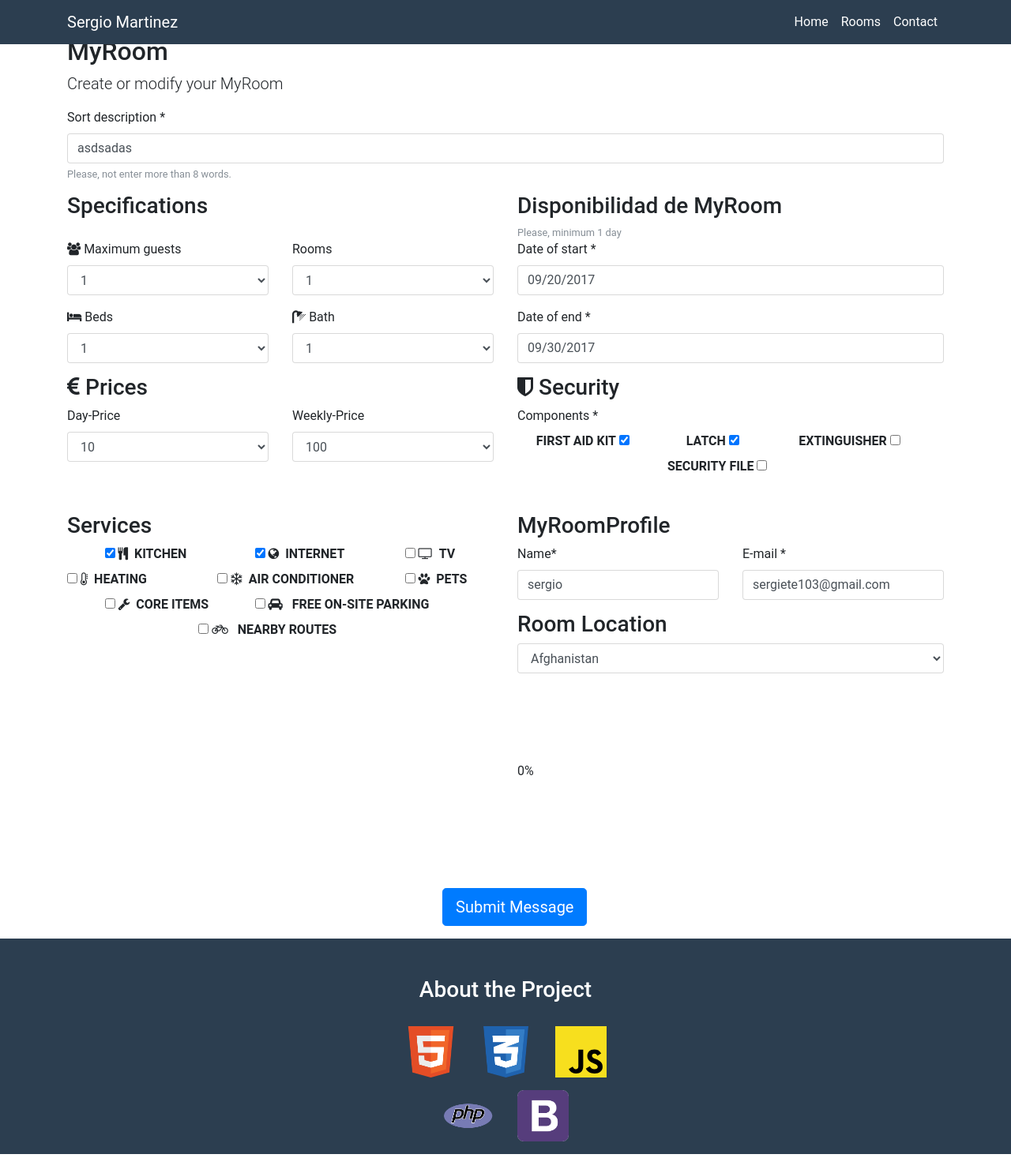
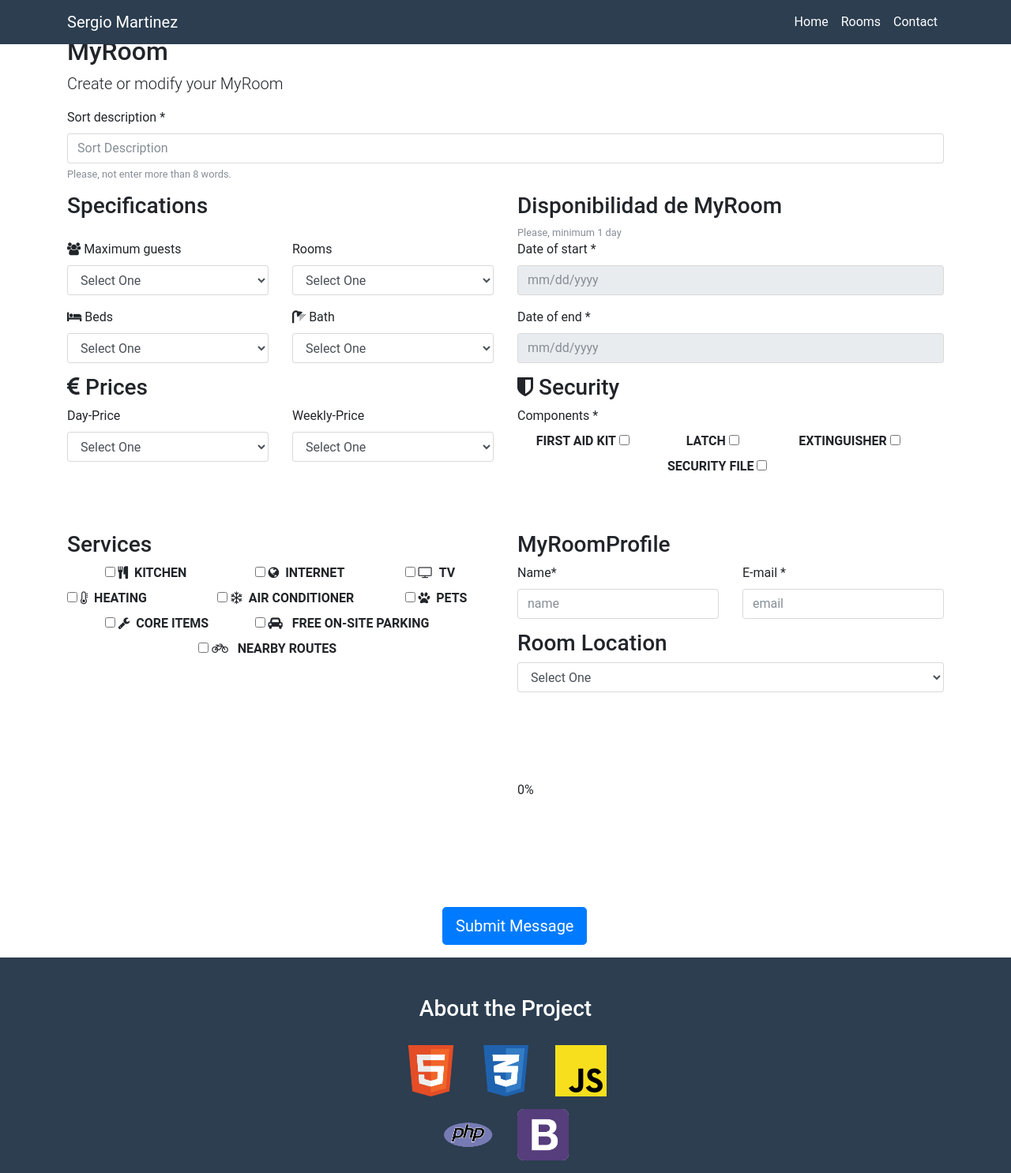
Before and after one commit to Sermartguer/Server-Project, a PHP site: page /index.php?module=rooms&view=create_rooms in a window 1280 px wide. Shown: the whole page at 79% size. Before the commit the page ends 1462 px from the top, so only its background shows below. Run offline with PHP 8.4, Linux system fonts and the light colour scheme; some libraries are stand-ins or nearby versions.

Commit message:
Return clear
When the index return since results, the create cleans up data

```diff
--- a/modules/rooms/utils/functions_rooms.inc.php
+++ b/modules/rooms/utils/functions_rooms.inc.php
@@ -91,13 +91,13 @@ function validate_user($value) {
         $valido = false;
     }
 
-    if(count($resultado['components']) <=1){
+    if(count($resultado['components']) <1){
 
 
         $error['components'] = "Select 1 or more.";
         $valido = false;
     }
-    if(count($resultado['services']) <=1){
+    if(count($resultado['services']) <1){
 
         $error['services'] = "Select 1 or more.";
         $valido = false;
--- a/modules/rooms/view/create_rooms.php
+++ b/modules/rooms/view/create_rooms.php
@@ -51,7 +51,7 @@
                             <i class="fa fa-users" aria-hidden="true"></i>
                             <label for="exampleFormControlSelect1">Maximum guests</label>
                             <select class="form-control" id="maxguest" name="maxguest">
-                                <!--<option value="Select One">Select One</option>-->
+                                <option value="Select One">Select One</option>
                                 <option value="1">1</option>
                                 <option value="2">2</option>
                                 <option value="3">3</option>
@@ -72,7 +72,7 @@
                             <i class="" src="../../../view/img/open-exit-door.svg" aria-hidden="true"></i>
                             <label for="exampleFormControlSelect1">Rooms</label>
                             <select class="form-control" id="numbrooms" name="numbrooms">
-                                <!--<option value="Select One">Select One</option>-->
+                              <option value="Select One">Select One</option>
                                 <option value="1">1</option>
                                 <option value="2">2</option>
                                 <option value="3">3</option>
@@ -86,8 +86,8 @@
                     <div class="col-12 col-sm-12 col-md-6 col-lg-6 col-xl-6">
                         <div class="form-group">
                             <label>Date of start *</label><br />
-                            <input  id="date_start" type="text" name="date_start"   class="form-control" placeholder="mm/dd/yyyy"  value="09/20/2017">
-                                <div id="date_start"><?php
+                            <input  id="date_start" type="text" name="date_start"   class="form-control" placeholder="mm/dd/yyyy"  value="09/20/2017" readonly>
+                                <div id="date_start" ><?php
                                 if (isset($error['date_start'])) {
                                     print("<BR><span style='color: #ff0000'>" . "* " . $error['date_start'] . "</span><br/>");
                                 }
@@ -105,7 +105,7 @@
                             <i class="fa fa-bed" aria-hidden="true"></i>
                             <label for="exampleFormControlSelect1">Beds</label>
                             <select class="form-control" id="numbbeds" name="numbbeds">
-                                <!--<option value="Select One">Select One</option>-->
+                                <option value="Select One">Select One</option>
                                 <option value="1">1</option>
                                 <option value="2">2</option>
                                 <option value="3">3</option>
@@ -126,7 +126,7 @@
                             <i class="fa fa-shower" aria-hidden="true"></i>
                             <label for="exampleFormControlSelect1">Bath</label>
                             <select class="form-control" id="numbbaths" name="numbbaths">
-                                <!--<option value="Select One">Select One</option>-->
+                              <option value="Select One">Select One</option>
                                 <option value="1">1</option>
                                 <option value="2">2</option>
                                 <option value="3">3</option>
@@ -141,7 +141,7 @@
                     <div class="col-12 col-sm-12 col-md-6 col-lg-6 col-xl-6">
                         <div class="form-group">
                             <label>Date of end *</label><br />
-                            <input id="end_date" type="text" name="end_date" placeholder="mm/dd/yyyy"  class="form-control"  value="09/30/2017">
+                            <input id="end_date" type="text" name="end_date" placeholder="mm/dd/yyyy"  class="form-control"  value="09/30/2017" readonly>
                                                         <div id="end_date"><?php
                                 if (isset($error['end_date'])) {
                                     print("<BR><span style='color: #ff0000'>" . "* " . $error['end_date'] . "</span><br/>");
@@ -170,7 +170,7 @@
 
                                 <label for="exampleFormControlSelect1">Day-Price</label>
                                 <select class="form-control" id="dayprice" name="dayprice">
-                                    <!--<option value="Select One">Select One</option>-->
+                                    <option value="Select One">Select One</option>
                                     <option value="10">10</option>
                                     <option value="20">20</option>
                                     <option value="30">30</option>
@@ -188,7 +188,7 @@
                             <div class="form-group">
                                 <label for="exampleFormControlSelect1">Weekly-Price</label>
                                 <select class="form-control" id="weeklyprice" name="weeklyprice">
-                                    <!--<option value="Select One">Select One</option>-->
+                                    <option value="Select One">Select One</option>
                                     <option value="100">100</option>
                                     <option value="120">120</option>
                                     <option value="130">130</option>
@@ -229,6 +229,12 @@
                                             <strong class="text-uppercase">Security File</strong>
                                         </label>
                                            <input type="checkbox" name="components[]" class="msjcompo" value="Ficha de instrucciones de seguridad">
+                                    </div>
+                                    <div class="col-12 col-sm-12 col-md-12 col-lg-12 col-xl-12">
+                                        <label for="">
+                                            <strong class="text-uppercase" style="display: none">Security File</strong>
+                                        </label>
+                                           <input type="checkbox" name="components[]" class="msjcompo" value="Ficha de instrucciones de seguridad" style="display: none" checked>
                                     </div>
                                     <div class="col-12 col-sm-12 col-md-12 col-lg-12 col-xl-12">
                                         <label for="">
@@ -310,6 +316,10 @@
                                             <input type="checkbox" name="services[]" class="msjservices" value="Rutas proximas" style="display: none" checked>
                                             <label for="" style="display: none"><i class="fa fa-bicycle" aria-hidden="true"></i>&nbsp;&nbsp;&nbsp;<strong class="text-uppercase" style="display: none"></strong></label>
                                         </div>
+                                        <div class="col-12 col-sm-12 col-md-12 col-lg-12 col-xl-12">
+                                            <input type="checkbox" name="services[]" class="msjservices" value="Rutas proximas" style="display: none" checked>
+                                            <label for="" style="display: none"><i class="fa fa-bicycle" aria-hidden="true"></i>&nbsp;&nbsp;&nbsp;<strong class="text-uppercase" style="display: none"></strong></label>
+                                        </div>
 
                                     </div>
                                     <div id="services"><?php
@@ -359,7 +369,7 @@
                                     <div class="col-12">
                                         <div class="form-group">
                                             <select class="form-control" name="country" id="country">
-                                              <!--<option value="Select One">Select One</option>-->
+                                              <option value="Select One">Select One</option>
                                                 <option value="AFG">Afghanistan</option>
                                                 <option value="ALA">Åland Islands</option>
                                                 <option value="ALB">Albania</option>
--- a/modules/rooms/view/js/rooms.js
+++ b/modules/rooms/view/js/rooms.js
@@ -91,10 +91,10 @@ $(document).ready(function () {
     });
 //Control de seguridad para evitar que al volver atrás de la pantalla results a create, no nos imprima los datos
 
-   /* $.get("/Server-Project/modules/rooms/controller/controller_rooms.class.php?load_data=true",
+    $.get("/Server-Project/modules/rooms/controller/controller_rooms.class.php?load_data=true",
             function (response) {
                 //alert(response.user);
-                if (response.user === "") {
+                if (response.rooms === "") {
                     $("#sdesc").val('');
                     $("#date_start").val('');
                     $("#end_date").val('');
@@ -109,6 +109,7 @@ $(document).ready(function () {
                     $("#country").val('Select One');
                     var inputcompo = document.getElementsByClassName('msjcompo');
                     var inputservices = document.getElementsByClassName('msjservices');
+
                     for (var i = 0; i < inputcompo.length; i++) {
                         if (inputcompo[i].checked) {
                             inputcompo[i].checked = false;
@@ -124,7 +125,7 @@ $(document).ready(function () {
                 } else {
                     $("#sdesc").val(response.rooms.sdesc);
                     $("#date_start").val(response.rooms.date_start);
-                    $("#end_date").val(response.rooms.date);
+                    $("#end_date").val(response.rooms.date_end);
                     $("#name").val(response.rooms.name);
                     $("#email").val( response.rooms.email);
                     $("#maxguest").val(response.rooms.maxguest);
@@ -134,27 +135,29 @@ $(document).ready(function () {
                     $("#dayprice").val(response.rooms.dayprice);
                     $("#weeklyprice").val(response.rooms.weeklyprice);
                     $("#country").val(response.rooms.country);
+                    var components = response.rooms.components;
+                    var services = response.rooms.services;
+                    var inputElements = document.getElementsByClassName('msjcompo');
+                    var inputElementsservices = document.getElementsByClassName('msjservices');
+                    for (var i = 0; i < components.length; i++) {
+                       for (var j = 0; j < inputElements.length; j++) {
+                           if(components[i] ===inputElements[j] )
+                               inputElements[j].checked = true;
+                             }
+                     }
+                     for (var i = 0; i < services.length; i++) {
+                        for (var j = 0; j < inputElementsservices.length; j++) {
+                            if(services[i] ===inputElementsservices[j] )
+                                inputElementsservices[j].checked = true;
+                              }
+                      }
 
 
-                    var inputcompo = response.rooms.inputcompo;
-                     var inputservices = document.getElementsByClassName('msjservices');
-                    var inputElements = document.getElementsByClassName('msjcompo');
-                    for (var i = 0; i < inputcompo.length; i++) {
-                        for (var j = 0; j < inputElements.length; j++) {
-                            if(inputcompo[i] ===inputElements[j] )
-                                inputElements[j].checked = true;
-                        }
-                    }
 
-                    for (var i = 0; i < inputservices.length; i++) {
-                        if (inputservices[i].checked) {
-                            inputservices[i].checked = false;
-                        }
-                    }
 
                 }
             }, "json");
-            */
+
 
                 //Dropzone function //////////////////////////////////
     $("#dropzone").dropzone({
```
Also changed, not shown: media/32610-flowers.png (added).
